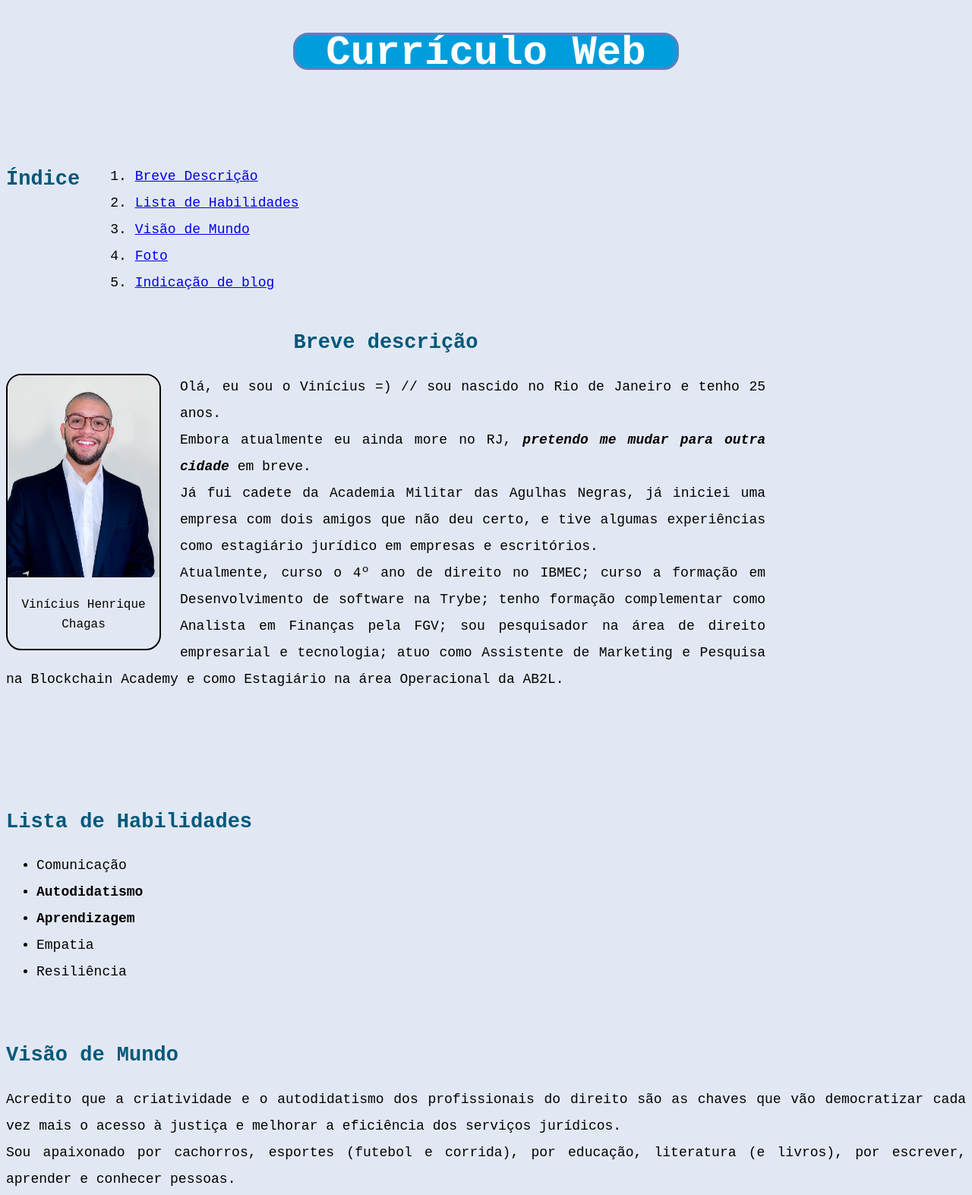
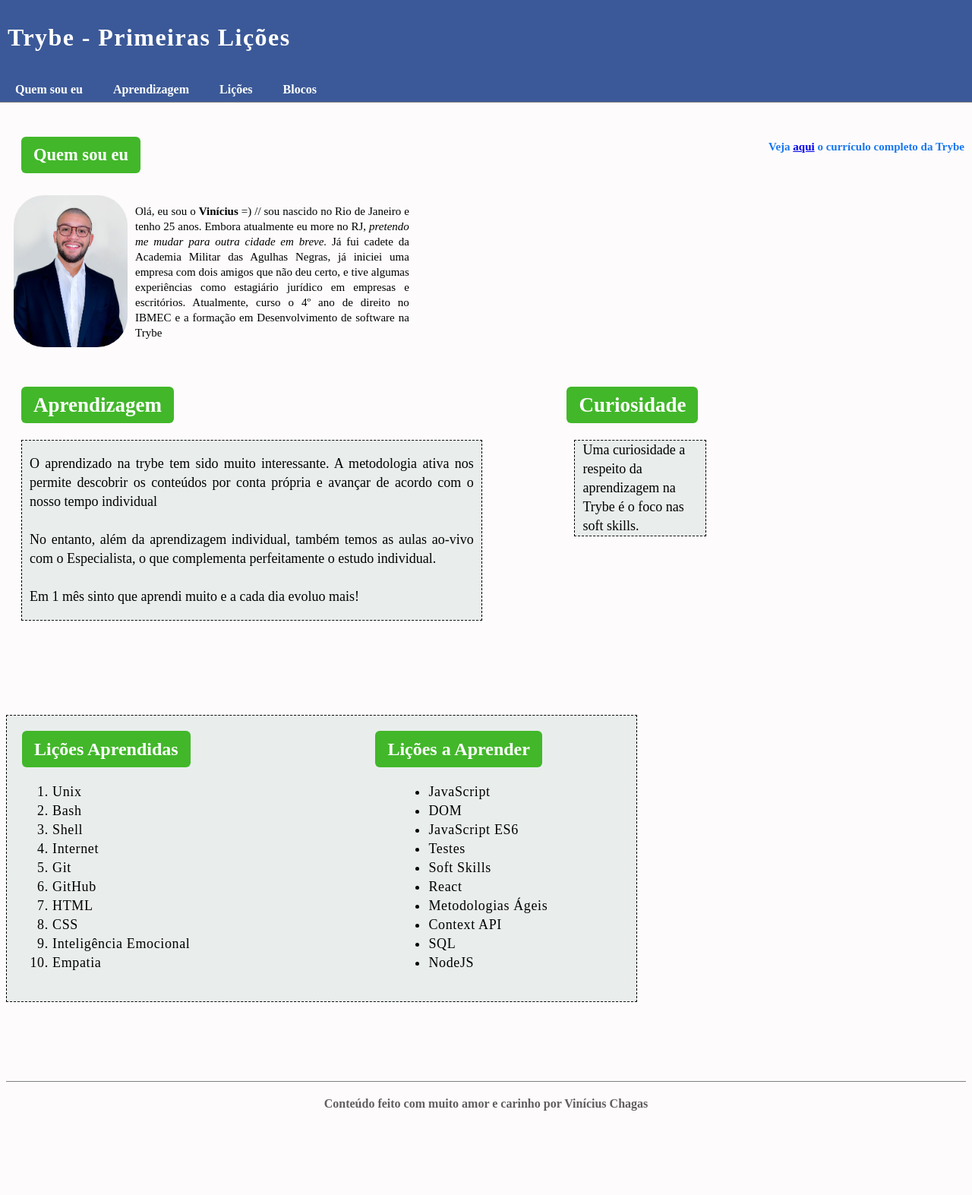
Before and after one commit to viniciushrcs/viniciushrcs.github.io, a plain HTML site: page index.html in a window 1280 px wide. Shown: the top 1573 px of the page at 76% size. After the commit the page ends 1552 px from the top, so only its background shows below. Drawn offline with Linux system fonts and the light colour scheme.

Commit message:
Commiting the first project

```diff
--- a/index.html
+++ b/index.html
@@ -1,59 +1,88 @@
 <!DOCTYPE html>
-<html lang="pt-br">
-  <head>
+<html lang="pt">
+<head>
     <meta charset="UTF-8">
-    <title> Currículo Web</title>
-    <link rel="stylesheet" type="text/css" href="style.css">
-  </head>
+    <meta name="viewport" content="width=device-width, initial-scale=1.0">
+    <title>Lessons Learned</title>
+    <link rel="stylesheet" type="text/css" href="style.css" media="screen">
+</head>
+<body>
+    <header id="cabecalho">
+        <h1 id="titulo">Trybe - Primeiras Lições</h1>
+        <nav id="menu-navegacao">
+            <ul>
+                <li><a id="nav-link"> Quem sou eu</a></li>
+                <li><a id="nav-link"> Aprendizagem</a></li>
+                <li><a id="nav-link"> Lições</a></li>
+                <li><a id="nav-link"> Blocos</a></li>
+            </ul>
+        </nav>
+    </header>
+    <section id="quem-sou-eu">
+        <h2 id="quem-sou-eu-titulo">Quem sou eu</h2>
+        <div><img id="minha_foto" src="unnamed.jpg" alt="Uma foto de Vinícius Chagas"></div>
+        <p id="apresentacao">Olá, eu sou o <strong>Vinícius</strong> =) // sou nascido no Rio de Janeiro e tenho 25 anos.
+            Embora atualmente eu  more no RJ, <em> pretendo me mudar para outra cidade em breve.</em>
+            Já fui cadete da Academia Militar das Agulhas Negras, já iniciei uma empresa com dois amigos que não deu certo, e tive algumas experiências como estagiário jurídico em empresas e escritórios.
+            Atualmente, curso o 4º ano de direito no IBMEC e a formação em Desenvolvimento de software na Trybe</p>
+    </section>
+    <main id="conteudo-principal">
+        <section id="artigo-e-curiosidade">
+            <article id="artigo-aprendizagem" class="lado-esquerdo">
+                <div id="titulo-aprendizagem"><h2> Aprendizagem </h2></div>
+                <div id="texto-aprendizagem">
+                    <p> O aprendizado na trybe tem sido muito interessante. A metodologia ativa nos permite descobrir os conteúdos por conta própria e avançar de acordo com o nosso tempo individual<br><br>No entanto, além da aprendizagem individual, também temos as aulas ao-vivo com o Especialista, o que complementa perfeitamente o estudo individual.<br><br> Em 1 mês sinto que aprendi muito e a cada dia evoluo mais!</p>
+                </div>
+            </article>
+            <section id="curiosidade" class="lado-direito">
+                <div id="titulo-curiosidade"><h2>Curiosidade</h2></div>
+                <aside id="texto-curiosidade"> Uma curiosidade a respeito da aprendizagem na Trybe é o foco nas soft skills.
+                </aside>
+            </section>
+        </section>
+       <section id="licoes">
+           <div id="div-licoes-aprendidas">
+                <h2 id="titulo-licoes-aprendidas">Lições Aprendidas</h2>
+                <ol id="licoes_aprendidas">
+                    <li>Unix</li>
+                    <li>Bash</li>
+                    <li>Shell</li>
+                    <li>Internet</li>
+                    <li>Git</li>
+                    <li>GitHub</li>
+                    <li>HTML</li>
+                    <li>CSS</li>
+                    <li>Inteligência Emocional</li>
+                    <li>Empatia</li>
+                </ol>
+           </div>
+           <div id="div-licoes-a-aprender">
+            <h2 id="titulo-licoes-a-aprender">Lições a Aprender</h2>
+            <ul id="licoes_a_aprender">
+                <li>JavaScript</li>
+                <li>DOM</li>
+                <li>JavaScript ES6</li>
+                <li>Testes</li>
+                <li>Soft Skills</li>
+                <li>React</li>
+                <li>Metodologias Ágeis</li>
+                <li>Context API</li>
+                <li>SQL</li>
+                <li>NodeJS</li>
+            </ul>
+           </div>
+       </section>
+       <section id="blocos">
+           <table>
 
-  <body>
-    <br>
-    <div class="title"><h1>Currículo Web</h1></div>
-      <br>
-      <br>
-      <br>
-<div>
-  <h2 class="index"> Índice</h2>
-    <ol class="index">
-      <li> <a href="#bD">Breve Descrição</a> </li>
-      <li> <a href="#lH"> Lista de Habilidades </a> </li>
-      <li> <a href="#visaoDeMundo"> Visão de Mundo </a> </li>
-      <li> <a href="#ft"> Foto</a>  </li>
-      <li> <a href="#iB"> Indicação de blog </a></li>
-    </ol>
-</div><br>
-
-<div class="descricao">
-  <h2 id="bD">Breve descrição </h2>
-  <div id="fotoVin">
-    <img src="unnamed.jpg" width="200" alt="Foto de Vinícius Chagas">
-    <p id="legenda">Vinícius Henrique Chagas</p>
-  </div>
-    <p>Olá, eu sou o Vinícius =) // sou nascido no Rio de Janeiro e tenho 25 anos.<br>Embora atualmente eu ainda more no RJ, <strong> <em> pretendo me mudar para outra cidade </em></strong> em breve.<br>Já fui cadete da Academia Militar das Agulhas Negras, já iniciei uma empresa com dois amigos que não deu certo, e tive algumas experiências como estagiário jurídico em empresas e escritórios.<br>   Atualmente, curso o 4º ano de direito no IBMEC; curso a formação em Desenvolvimento de software na Trybe; tenho formação complementar como Analista em Finanças pela FGV; sou pesquisador na área de direito empresarial e tecnologia; atuo como Assistente de Marketing e Pesquisa na Blockchain Academy e como Estagiário na área Operacional da AB2L.
-    </p><br>
-</div>
-
-<div class="habilidades">
-  <h2 id="lH">Lista de Habilidades </h2>
-    <ul>
-      <li> Comunicação</li>
-      <li> <strong>Autodidatismo</strong></li>
-      <li> <strong>Aprendizagem</strong></li>
-      <li>Empatia</li>
-      <li> Resiliência </li>
-    </ul><br>
-</div>
-
-<div>
-  <h2 id="visaoDeMundo"> Visão de Mundo </h2>
-    <p>Acredito que a criatividade e o autodidatismo dos profissionais do direito são as chaves que vão democratizar cada vez mais o acesso à justiça e melhorar a eficiência dos serviços jurídicos. <br> Sou apaixonado por cachorros, esportes (futebol e corrida), por educação, literatura (e livros), por escrever, aprender e conhecer pessoas.
-    </p><br>
-</div>
-<div>
-  <ul>
-    <li><a href="#fotoVin" id="ft"> Ver minha foto </a> </li>
-    <li><a href="https://blockchainacademy.com.br/blog/" target="_blank" id="iB"> Este é um blog que eu gosto bastante de ler </a></ul></li>
-</div><br>
-
-  </body>
+           </table>
+       </section>
+       <aside id="curriculo-trybe">
+            <h2>Se liga!</h2><br>
+            <p>Veja <a href="https://www.betrybe.com/formacao" target="_blank">aqui</a> o currículo completo da Trybe</p>
+       </aside>
+    </main>
+    <footer id="rodape">Conteúdo feito com muito amor e carinho por Vinícius Chagas
+    </footer>
+</body>
 </html>
--- a/style.css
+++ b/style.css
@@ -1,90 +1,198 @@
-body {
-    background-color:#e2e8f3;
-    font-family: monospace;
-    line-height: 35px;
-    font-size: 18px
+
+#apresentacao{
+    position: relative;
+    max-width: 70%;
+    text-align: justify;
+    font-size: 1,5em;
+    margin-top: 40px;
+    line-height: 20px;
+}
+#artigo-aprendizagem, #texto-curiosidade, #curiosidade{
+    margin: 10px;
+    margin-top: 10px;
+    padding: 10px;
+    text-align: justify;
+    line-height: 25px;
+    font-size: 18px;
+    width: 60%;
+}
+#artigo-aprendizagem{
+    display: inline-block;
+}
+#artigo-e-curiosidade{
+    overflow: auto;
+    width: 100%;
+    margin-right: 10px;
+    display: inline-block;
+}
+body{
+    background-color: rgb(253, 251, 251);
+    font-size: 16px;
+    font-family: inherit, sans-serif;
+}
+#cabecalho{
+    position: fixed;
+    z-index: 2;
+    top: 0;
+    left: 0;
+    width: 100%;
+    height: auto;
+    border-bottom: solid 1px grey;
+    background-color: #3b5998;
+}
+#conteudo-principal{
+    height: auto;
+    width: 80%;
+}
+#curiosidade, #licoes_a_aprender{
+    width: 25%;
+    position: relative;
+    height: auto;
+    float: right;
+}
+#curriculo-trybe{
+    position: fixed;
+    top: 80px;
+    right: 10px;
+    float: right;
+    margin-top: 10px;
+    width: 30%;
+    overflow: hidden;
+    text-align: right;
+    color: #1877f2;
+    font-size: 15px;
+    font-weight: 700;
+}
+#quem-sou-eu{
+    position:relative;
+    margin-top:180px;
+    z-index:1;
+    clear:both;
+    max-width:60%;
+    font-size:15px;
+}
+#quem-sou-eu-titulo, #titulo-aprendizagem, #titulo-curiosidade, #titulo-licoes-aprendidas, #titulo-licoes-a-aprender {
+    text-align:center;
+    background-color:#42b72a;
+    padding:0 16px;
+    line-height:48px;
+    border:none;
+    border-radius:6px;
+    margin-left:20px;
+    width:fit-content;
+    color:white;
+}
+h1{
+    font-size:2em;
+}
+h2{
+    font-size:1,5em;
+}
+#menu-navegacao li {
+    float:left;
+    display:inline;
+}
+li a{
+    display:block;
+    text-align:center;
+    padding:5px 20px;
+}
+#licoes{
+    display: inline-block;
+    height: auto;
+    width: 80%;
+    border:1px dashed black;
+    padding:0px 10px;
+    background-color:#e9eeec;
+    margin-bottom:100px;
 }
 
-h1 {
-    text-align: center;
-    color: #fff;
-    font-size: 3em;
-    padding: 0px 0px;
-    margin: 5px 1px 1px 1px;
+#licoes_a_aprender {
+    float: left;
+    margin-left: 70px;
+    margin-top: 20px;
+    width: 100%;
+}
+#licoes_aprendidas{
+    float: left;
+    margin-top: 20px;
+}
+#licoes_aprendidas, #licoes_a_aprender{
+    text-align: left;
+    line-height: 25px;
+    font-size: 18px;
+    letter-spacing:0.04rem;
+}
+#div-licoes-aprendidas{
+    float: left;
+    width: 50%;
+    padding: 20px 10px;
 }
 
-h2 {
-    color: #00587A;
-    font-size: 1,5em;
+#div-licoes-a-aprender{
+    float: right;
+    width: 40%;
+    padding: 20px 10px;
+}
+#menu-navegacao{
+    justify-content:space-between;
+    display:inline;
+    list-style-type:none;
+    overflow:hidden;
+    margin:0 auto;
+    width:960px;
+    line-height:24px;
+    vertical-align:middle;
+    padding:0px;
+    text-align:-webkit-match-parent;
+    font-weight:bold;
+    color:white;
+}
+#minha_foto{
+    padding:10px;
+    float:left;
+    width:150px;
+    border-radius:50px;
+    position:relative;
+}
+#texto-aprendizagem{
+    border:1px dashed black;
+    padding:0px 10px;
+    position:relative;
+    float:left;
+    background-color:#e9eeec;
+    margin-bottom:100px;
+}
+#texto-curiosidade{
+    text-align:left;
+    border:1px dashed black;
+    padding:0px 10px;
+    position:relative;
+    background-color:#e9eeec;
+    margin-bottom:100px;
+}
+#titulo{
+    font-weight:700;
+    letter-spacing:0.09rem;
+    padding:10px;
+    color:white;
+}
+#titulo-aprendizagem, #titulo-curiosidade, #titulo-licoes-aprendidas, #titulo-licoes-a-aprender {
+    margin:0;
 }
 
-p {
-    font-weight: 400;
-    text-align: justify;
-    line-height: 1,5;
-}
-
-a {
-    line-height: 1,5em;
-}
-
-.title {
-    background-color: #009DDC;
-    border: 3px solid #5c80bc;
-    border-radius: 20px;
-    margin: auto;
-    padding: 1px;
-    width: 70%;
-    max-width: 500px;
-    overflow: hidden;
+#rodape{
+    color: #605e5e;
+    font-weight: bold;
+    width: 100%;
+    height: 100px;
+    text-align: center;
+    padding-top: 20px;
+    border-top: 1px solid grey;
 
 }
 
-.index {
-    text-align: left;
-    list-style-position: inside;
-    float:left;
+ul{
+    margin:0;
+    padding:0;
 }
-
-.descricao {
-    margin-top: 16%;
-    margin-right: 2%;
-    max-width: 1000px;
-    clear: both;
-
-}
-
-.habilidades {
-    float: auto;
-    clear: both;
-    margin-top: 100px;
-    max-width: 50%;
-    width: 50%;
-}
-
-#fotoVin {
-    margin-right: 25px;
-    border-radius: 20px;
-    border:2px solid black;
-    padding: 0;
-    height: 360px;
-    width: 200px;
-    max-width: 300px;
-    overflow: hidden;
-    position: relative;
-    float: left;
-}
-
-#legenda {
-    font-size: 16px;
-    line-height: 26px;
-    margin: 10;
-    margin-top: auto;
-    padding: 10px;
-    border: 10px;
-    text-align: center;
-}
-
-#bD {
-    text-align: center;
-}
```
Also changed, not shown: 3 other files.
